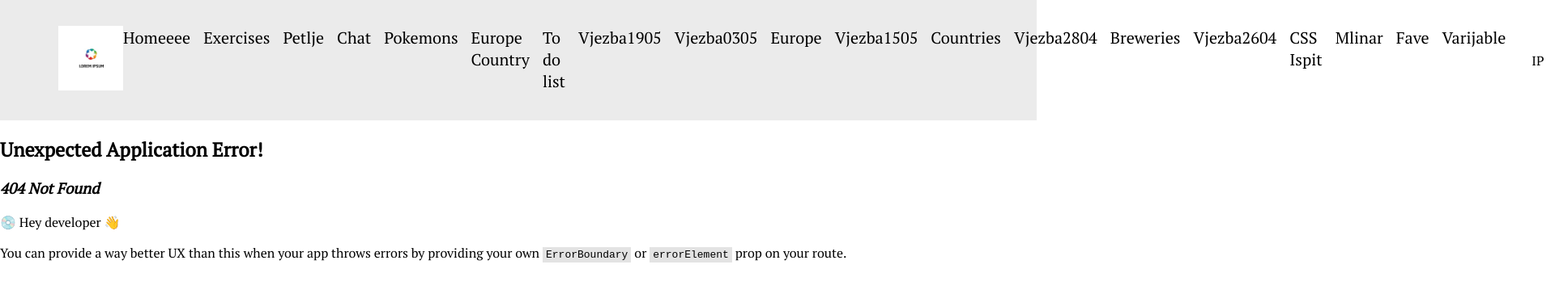
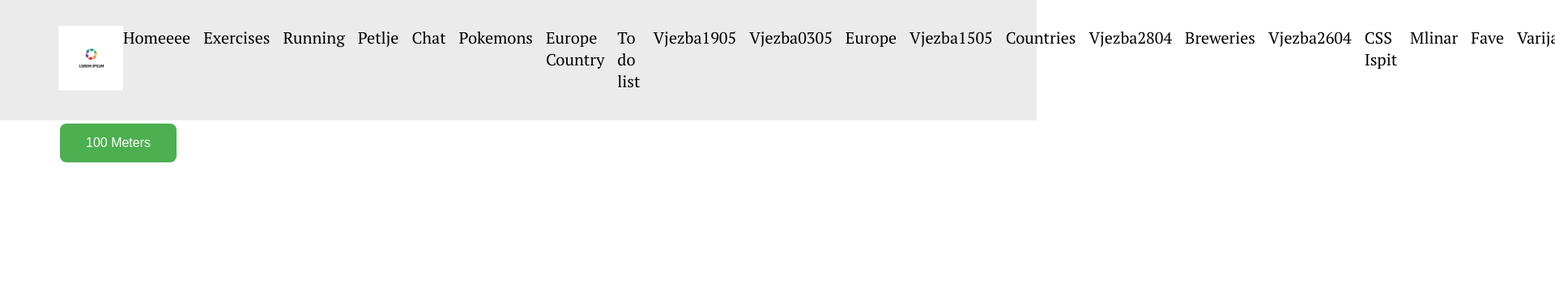
Before and after one commit to Puljkhan/react.app, a React (Vite) app: page /running in a window 1280 px wide. Before the commit this address had no page. Shown: the top 364 px of the page at 81% size, 1920 px wide, since content can reach past the window. Built offline with nearby package versions, Linux system fonts and the light colour scheme.

Commit message:
add running

```diff
--- a/src/App.tsx
+++ b/src/App.tsx
@@ -21,6 +21,7 @@ import Chat from "./pages/chat";
 import Vjezba1505 from "./pages/vjezba1505";
 import Todo from "./pages/todo";
 import Vjezba1905 from "./pages/vjezba1905";
+import Running from "./pages/running";
 
 const App = () => {
   const router = createBrowserRouter([
@@ -39,6 +40,10 @@ const App = () => {
     {
       path: "/chat",
       element: <Chat />,
+    },
+    {
+      path: "/running",
+      element: <Running />,
     },
     {
       path: "/pokemons",
--- a/src/components/header.tsx
+++ b/src/components/header.tsx
@@ -14,6 +14,9 @@ const Header = () => {
             </a>
             <a className="header__nav__item" href="">
               Exercises
+            </a>
+            <a className="header__nav__item" href="running">
+              Running
             </a>
             <a className="header__nav__item" href="petlje">
               Petlje
--- a/src/components/modal.tsx
+++ b/src/components/modal.tsx
@@ -1,8 +1,8 @@
 const Modal = () => {
   return (
     <div className="modal">
-      <div className="modal__header">Modal title</div>
-      <div className="modal__main">This is modal content</div>
+      <div className="modal__header">World Record</div>
+      <div className="modal__main">Usain Bolt 9.58</div>
       <div className="modal__footer">
         <button className="modal__footer__btn">Close</button>
       </div>
--- /dev/null
+++ b/src/pages/running.tsx
@@ -0,0 +1,14 @@
+import Modal from "../components/modal";
+
+const Running = () => {
+  return (
+    <div className="container">
+      <section className="hidden">
+        <Modal></Modal>
+      </section>
+      <div className="overlay"></div>
+      <button className="btn">100 Meters</button>
+    </div>
+  );
+};
+export default Running;
--- a/src/styles/components/modal.scss
+++ b/src/styles/components/modal.scss
@@ -1,13 +1,15 @@
 .modal {
   display: flex;
   flex-direction: column;
-  gap: 1rem;
+  gap: 0.4rem;
   background-color: #005b96;
   border-radius: 0.5rem;
   color: #fff;
   margin: 1rem auto;
   padding: 1rem;
   width: 20rem;
+  z-index: 2;
+  position: absolute;
 
   &__header {
     font-size: 1.5rem;
--- /dev/null
+++ b/src/styles/components/running.scss
@@ -0,0 +1,14 @@
+.overlay {
+  position: fixed;
+  top: 0;
+  bottom: 0;
+  left: 0;
+  right: 0;
+  width: 100%;
+  height: 100%;
+  z-index: 1;
+}
+
+.hidden {
+  display: none;
+}
--- a/src/styles/styles.scss
+++ b/src/styles/styles.scss
@@ -20,3 +20,4 @@
 @import "./components/mlinar.scss";
 @import "./components/table.scss";
 @import "./components/todo.scss";
+@import "./components/running.scss";
```
